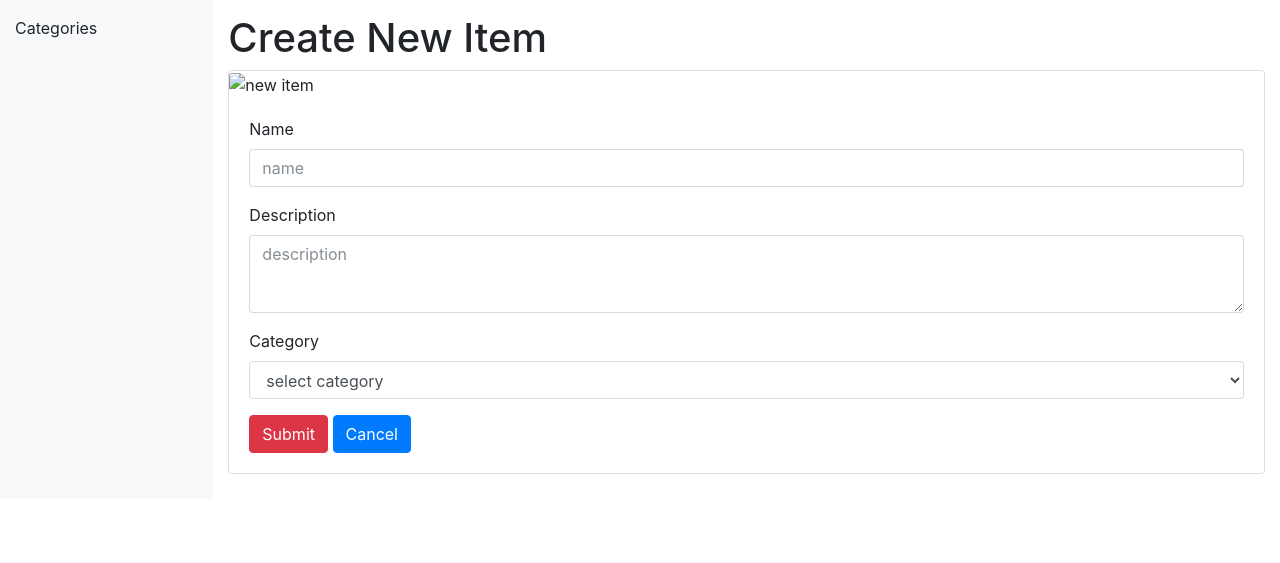
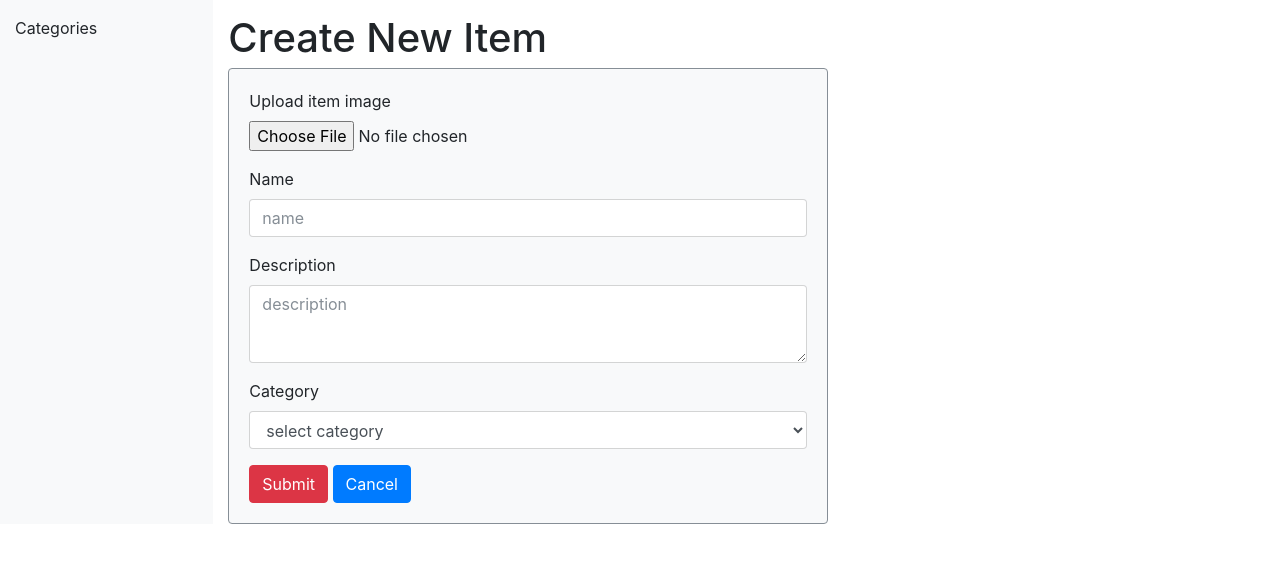
Before and after one commit to martony38/Catalog-App, a Flask app: template templates/create_new_item.html in a window 1280 px wide. Shown: the part 56-619 px from the top of the page. Run offline with Flask 2, Linux system fonts and the light colour scheme; the template is opened without the code that fills it, so the values that code supplies are empty; some libraries are stand-ins or nearby versions.

Commit message:
Add images to items

```diff
--- a/application.py
+++ b/application.py
@@ -15,9 +15,13 @@ from flask import (Flask, request, render_template, redirect, url_for, flash,
                    jsonify, g, session)
 
 from hashlib import sha256
-from os import urandom, environ
+from os import urandom, environ, path
 
 from functools import wraps
+
+from werkzeug.utils import secure_filename
+
+import random
 
 # Connect to database
 engine = create_engine('sqlite:///catalog.db')
@@ -31,6 +35,9 @@ db_session = DBSession()
 environ['OAUTHLIB_INSECURE_TRANSPORT'] = '1'
 
 app = Flask(__name__)
+app.config['UPLOAD_FOLDER'] = './static/img/uploads'
+
+ALLOWED_EXTENSIONS = set(['png', 'jpg', 'jpeg', 'gif'])
 
 # Add CSRF protection using SeaSurf (http://flask-seasurf.readthedocs.io).
 csrf = SeaSurf(app)
@@ -45,7 +52,7 @@ def verify_token(f):
     @wraps(f)
     def decorated_function(*args, **kwargs):
         if request.method in ['POST', 'PUT', 'DELETE']:
-            user_id = User.verify_auth_token(request.headers['auth_token'])
+            user_id = User.verify_auth_token(request.headers['Auth_Token'])
             if user_id:
                 user = db_session.query(User).get(user_id)
                 if user:
@@ -139,18 +146,51 @@ def error_message(model, model_name, request_type):
         return 'Error: ' + error_message
 
 
-def create_item(category_id, name, description, user_id):
+def allowed_file(filename):
+    return '.' in filename and \
+           filename.rsplit('.', 1)[1].lower() in ALLOWED_EXTENSIONS
+
+
+def upload_file():
+    # TODO: check file size
+    # Check if the post request has the file part
+    if 'image' in request.files:
+        file = request.files['image']
+
+        # If user does not select file, browser also
+        # submit a empty part without filename
+        if file.filename != '':
+            if file and allowed_file(file.filename):
+                filename = secure_filename(file.filename)
+                file.save(path.join(app.config['UPLOAD_FOLDER'], filename))
+                return url_for('static', filename= 'img/uploads/' + filename,
+                               _external=True)
+    return None
+
+
+def create_item(category_id, name, description, user_id, image_url):
+    # If no image is uploaded, add a random image from placeholder generator
+    if not image_url:
+        placeholder_image_urls = ['http://lorempixel.com/400/200',
+                                  'https://placebear.com/400/200',
+                                  'http://fillmurray.com/400/200',
+                                  'http://www.placecage.com/400/200',
+                                  'http://www.placecage.com/c/400/200']
+        image_url = random.choice(placeholder_image_urls)
+
     item = Item(name=name, description=description, category_id=category_id,
-                user_id=user_id)
+                user_id=user_id, image_url=image_url)
     db_session.add(item)
     db_session.commit()
     return item
 
 
-def update_item(item, category_id, name, description):
+def update_item(item, category_id, name, description, image_url):
     item.name = name
     item.description = description
     item.category_id = category_id
+    if image_url:
+        item.image_url = image_url
     db_session.add(item)
     db_session.commit()
 
@@ -394,7 +434,7 @@ def show_catalog():
     '''Display the catalog page'''
     categories = db_session.query(Category).order_by('name').all()
     latest_items = (db_session.query(Item)
-                    .order_by(Item.id.desc()).limit(9).all())
+                    .order_by(Item.id.desc()).limit(12).all())
     return render_template('catalog.html',
                            categories=categories,
                            latest_items=latest_items)
@@ -462,10 +502,12 @@ def create_new_item():
         category = db_session.query(Category).get(request.form['category_id'])
         if category:
             try:
+                image_url = upload_file()
                 create_item(category.id,
                             request.form['name'],
                             request.form['description'],
-                            session['user_id'])
+                            session['user_id'],
+                            image_url)
                 flash('item successfully created', 'alert-success')
                 return redirect(url_for('show_category',
                                         category_name=category.name))
@@ -513,9 +555,11 @@ def edit_item(category_name, item_name):
                                        categories=categories)
             elif request.method == 'POST':
                 try:
+                    image_url = upload_file()
                     update_item(item, request.form['category_id'],
                                 request.form['name'],
-                                request.form['description'])
+                                request.form['description'],
+                                image_url)
                     flash('item successfully edited', 'alert-success')
                     return redirect(url_for('show_category',
                                             category_name=item.category.name))
@@ -598,7 +642,8 @@ def api_catalog():
             item = create_item(request.args.get('category_id'),
                                request.args.get('name'),
                                request.args.get('description'),
-                               g.user.id)
+                               g.user.id,
+                               None)
             return jsonify(Item=item.serialize)
         except IntegrityError as e:
             db_session.rollback()
@@ -644,7 +689,8 @@ def api_item(category_name, item_name):
                 try:
                     update_item(item, request.args['category_id'],
                                 request.args['name'],
-                                request.args['description'])
+                                request.args['description'],
+                                None)
                     return jsonify(Item=item.serialize)
                 except IntegrityError as e:
                     db_session.rollback()
@@ -653,7 +699,7 @@ def api_item(category_name, item_name):
                 if g.user.id != item.user_id:
                     return jsonify(
                         Error='You are not authorized to delete this item')
-                # delete item from database
+                # Delete item from database
                 db_session.delete(item)
                 db_session.commit()
                 return jsonify(Success='item deleted')
--- a/models.py
+++ b/models.py
@@ -58,6 +58,7 @@ class Item(Base):
     name = Column(String, CheckConstraint('name!=""'), nullable=False,
                   index=True)
     description = Column(String)
+    image_url = Column(String)
     category_id = Column(Integer, ForeignKey('category.id'),
                          CheckConstraint('category_id!=""'), nullable=False)
     category = relationship(Category)
--- a/static/css/main.css
+++ b/static/css/main.css
@@ -1,10 +1,5 @@
 .navbar-text {
     padding-right: .5rem;
-}
-
-.card {
-    margin-top: 10px;
-    margin-bottom: 25px;
 }
 
 .token {
@@ -25,7 +20,7 @@
     font-size: 24px;
     line-height: 63px;
     background-repeat: no-repeat;
-    box-shadow: 10px 10px 74px -16px rgba(0,0,0,0.75);
+    box-shadow: 2px 4px 10px 0px rgb(113, 116, 119);
     margin-top: 10px;
     margin-bottom: 10px;
 }
@@ -52,7 +47,7 @@
 .facebook {
     background-image: url('../img/facebook.png');
     background-color: rgb(66,103,178);
-    background-position: 15px 14px;
+    background-position: 15px 15px;
     background-size: 50px;
     padding-right: 22px;
 }
@@ -68,7 +63,7 @@
 .github {
     background-image: url('../img/github.png');
     background-color: rgb(135,194,102);
-    background-position: 11px 9px;
+    background-position: 9px 9px;
     padding-right: 35px;
 }
 
@@ -98,7 +93,7 @@
 .twitter {
     background-image: url('../img/twitter.png');
     background-color: rgb(105,171,233);
-    background-position: 15px 11px;
+    background-position: 13px 11px;
     background-size: 60px;
     padding-right: 39px;
 }
@@ -188,3 +183,44 @@
         display: block;
     }
 }
+
+
+/*
+ * Item Cards
+ */
+
+.card {
+    max-width: 600px;
+}
+
+.card-items {
+    display: grid;
+}
+
+.img-helper {
+    overflow: hidden;
+}
+
+@media screen and (min-width: 441px) {
+    .card-items {
+        grid-template-columns: repeat(2, 50%);
+    }
+}
+
+@media screen and (min-width: 992px) {
+    .card-items {
+        grid-template-columns: repeat(3, 33%);
+    }
+}
+
+@media screen and (min-width: 1200px) {
+    .card-items {
+        grid-template-columns: repeat(4, 25%);
+    }
+}
+
+@media screen and (min-width: 1800px) {
+    .card-items {
+        grid-template-columns: repeat(6, 16.66%);
+    }
+}
--- /dev/null
+++ b/static/js/main.js
@@ -0,0 +1,15 @@
+function resizeImages() {
+    // Resize images to keep 2:1 width to heigth ratio:
+    $('.img-helper').each(function(index) {
+        var imageWidth = $( this ).width();
+        $( this ).css({
+            'height': imageWidth / 2 + 'px'
+        })
+    });
+};
+
+$(resizeImages());
+
+$( window ).resize(function() {
+  resizeImages();
+});
--- a/templates/create_new_item.html
+++ b/templates/create_new_item.html
@@ -1,15 +1,18 @@
 {% extends "layout.html" %}
 {% block body %}
   {% include 'sidebar.html' %}
-  <main class="col-sm-9 ml-sm-auto col-md-10 pt-3">
+  <main class="col-sm-9 ml-sm-auto col-lg-10 pt-3">
     {% include 'flash_messages.html' %}
     <div class="row justify-content-center">
       <div class="col-sm-12">
         <h1>Create New Item</h1>
-        <div class="card">
-          <form action="{{ url_for('create_new_item') }}" method="post">
-            <img class="card-img-top" src="http://via.placeholder.com/350x50" alt="new item">
+        <div class="card bg-light border-secondary">
+          <form action="{{ url_for('create_new_item') }}" method="post" enctype="multipart/form-data">
             <div class="card-body">
+              <div class="form-group">
+                <label for="UploadItemImage">Upload item image</label>
+                <input type="file" class="form-control-file" name="image" id="UploadItemImage">
+              </div>
               <div class="form-group">
                 <label for="name">Name</label>
                 <input required class="form-control" id="name" type="text" name="name" placeholder="name">
--- a/templates/delete_item.html
+++ b/templates/delete_item.html
@@ -1,7 +1,7 @@
 {% extends "layout.html" %}
 {% block body %}
   {% include 'sidebar.html' %}
-  <main class="col-sm-9 ml-sm-auto col-md-10 pt-3">
+  <main class="col-sm-9 ml-sm-auto col-lg-10 pt-3">
     {% include 'flash_messages.html' %}
     <div class="row">
       <div class="col-sm-12 col-md-12">
--- a/templates/layout.html
+++ b/templates/layout.html
@@ -24,5 +24,7 @@
   <script src="https://cdnjs.cloudflare.com/ajax/libs/popper.js/1.11.0/umd/popper.min.js" integrity="sha384-b/U6ypiBEHpOf/4+1nzFpr53nxSS+GLCkfwBdFNTxtclqqenISfwAzpKaMNFNmj4" crossorigin="anonymous"></script>
   <script src="https://maxcdn.bootstrapcdn.com/bootstrap/4.0.0-beta/js/bootstrap.min.js" integrity="sha384-h0AbiXch4ZDo7tp9hKZ4TsHbi047NrKGLO3SEJAg45jXxnGIfYzk4Si90RDIqNm1" crossorigin="anonymous"></script>
 
+  <script src="{{ url_for('static', filename='js/main.js') }}" type="text/javascript"></script>
+
 </body>
 </html>
--- a/templates/sidebar.html
+++ b/templates/sidebar.html
@@ -1,4 +1,4 @@
-<sidebar class="col-sm-3 col-md-2 bg-light">
+<sidebar class="col-sm-3 col-lg-2 bg-light">
   <nav class="nav nav-pills flex-column sidebar navbar-light">
     <button class="navbar-toggler btn btn-light" type="button" data-toggle="collapse" data-target="#sidebarToggler" aria-controls="sidebarToggler" aria-expanded="false" aria-label="Toggle navigation"><span class="navbar-toggler-icon"></span></button>
     <div class="collapse navbar-collapse show" id="sidebarToggler">
```
Also changed, not shown: templates/catalog.html (+10 -7 lines), templates/category_item.html (deleted, +0 -16 lines), templates/edit_item.html (+7 -3 lines), templates/item_card.html (added, +12 -0 lines), templates/latest_item.html (deleted, +0 -19 lines), templates/login.html (+6 -8 lines), templates/show_category.html (+8 -8 lines), templates/show_item.html (+8 -8 lines). Lines whose indentation alone changed are shown as unchanged.
